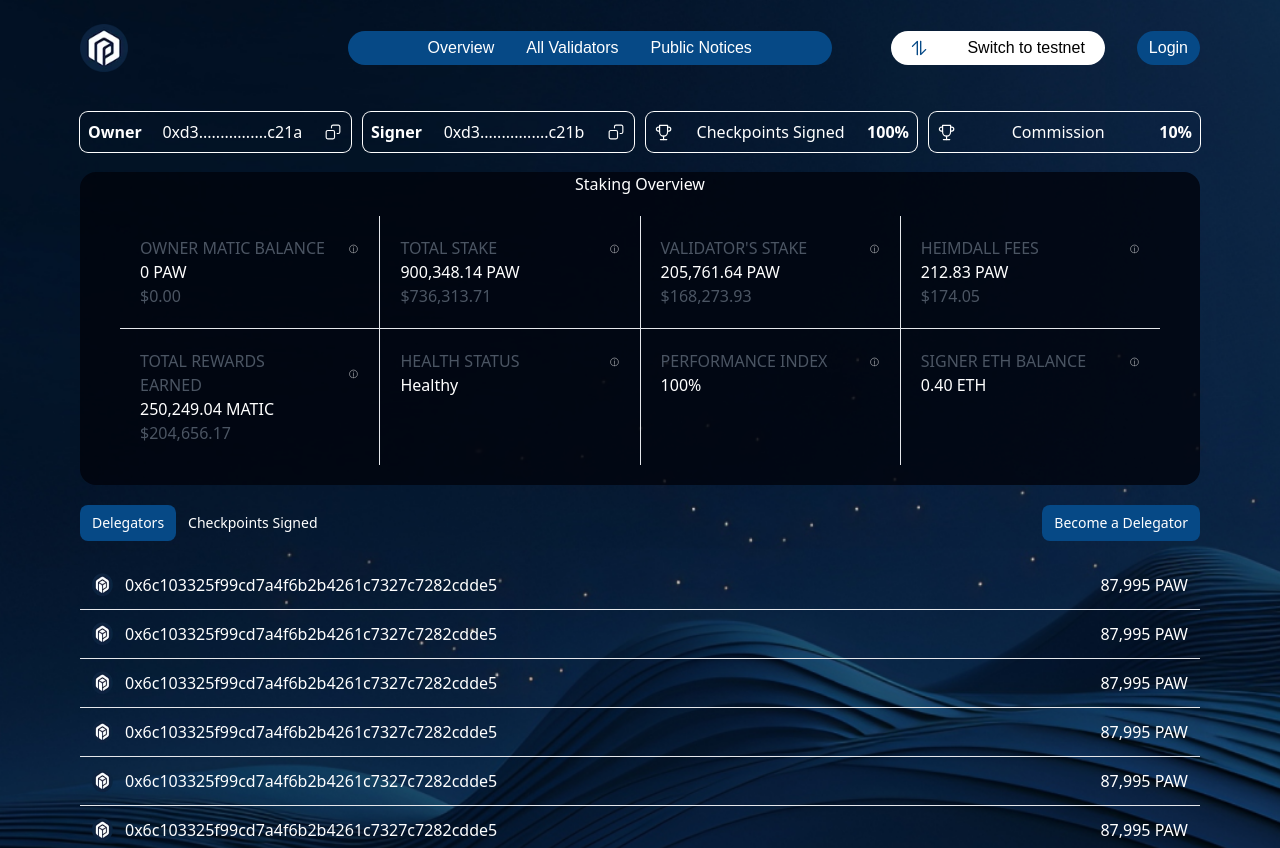
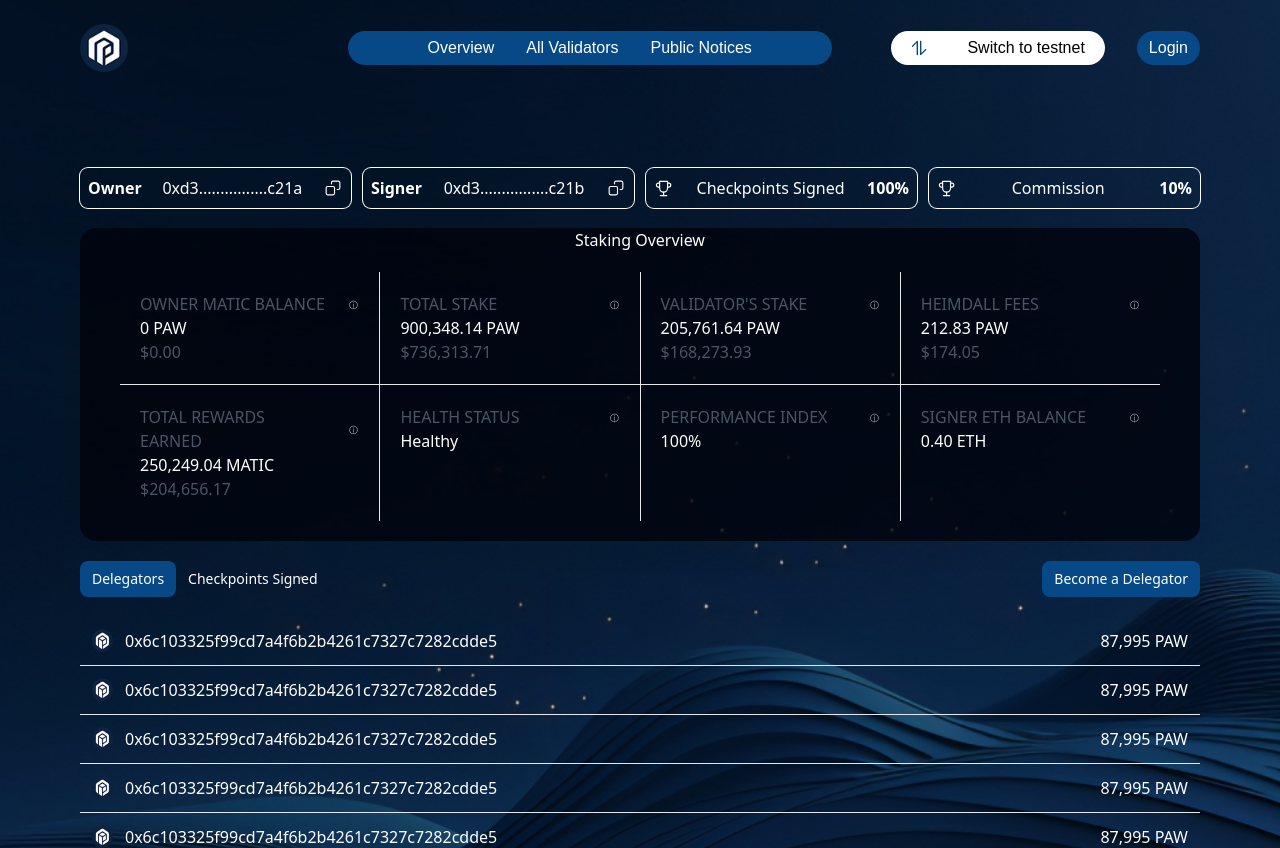
Before and after one commit to Brahmiraj/Paw-Dash, a React (Vite) app: page /Overview2 in a window 1280 px wide. Shown: the top 848 px of the page. Built offline with nearby package versions, Linux system fonts and the light colour scheme.

Commit message:
fix bosy for ov & ov2

```diff
--- a/src/page/Page3/Overview.jsx
+++ b/src/page/Page3/Overview.jsx
@@ -146,7 +146,7 @@ const Overview = () => {
   return (
     <div>
       <Header />
-      <div className="flex flex-col gap-5 px-40 py-10 max-lg:px-5 lg:px-20">
+      <div className="flex flex-col gap-5 px-40 py-10 max-lg:px-5 lg:px-20 pt-24">
         <div className="bg-[#00030CCC] rounded-2xl">
           <h1 className="text-white text-center special:text-4xl">Staking Overview</h1>
           <div className="px-10 py-5 max-xl:px-3 max-sm:hidden">
--- a/src/page/Page4/Overview2.jsx
+++ b/src/page/Page4/Overview2.jsx
@@ -113,7 +113,7 @@ const Overview2 = () => {
   return (
     <div>
       <Header />
-      <div className="flex flex-col gap-5 px-40 py-10 max-lg:px-5 lg:px-20 special:text-3xl">
+      <div className="flex flex-col gap-5 px-40 py-10 max-lg:px-5 lg:px-20 special:text-3xl pt-24">
         <div className="grid grid-cols-4 max-sm:grid-cols-2 justify-between gap-3 max-xl:text-xs">
           <div className="text-white flex justify-between items-center rounded-lg ring-1 ring-white w-full max-xl:p-1 p-2 max-sm:p-1">
             <h1 className="font-bold">Owner</h1>
```
